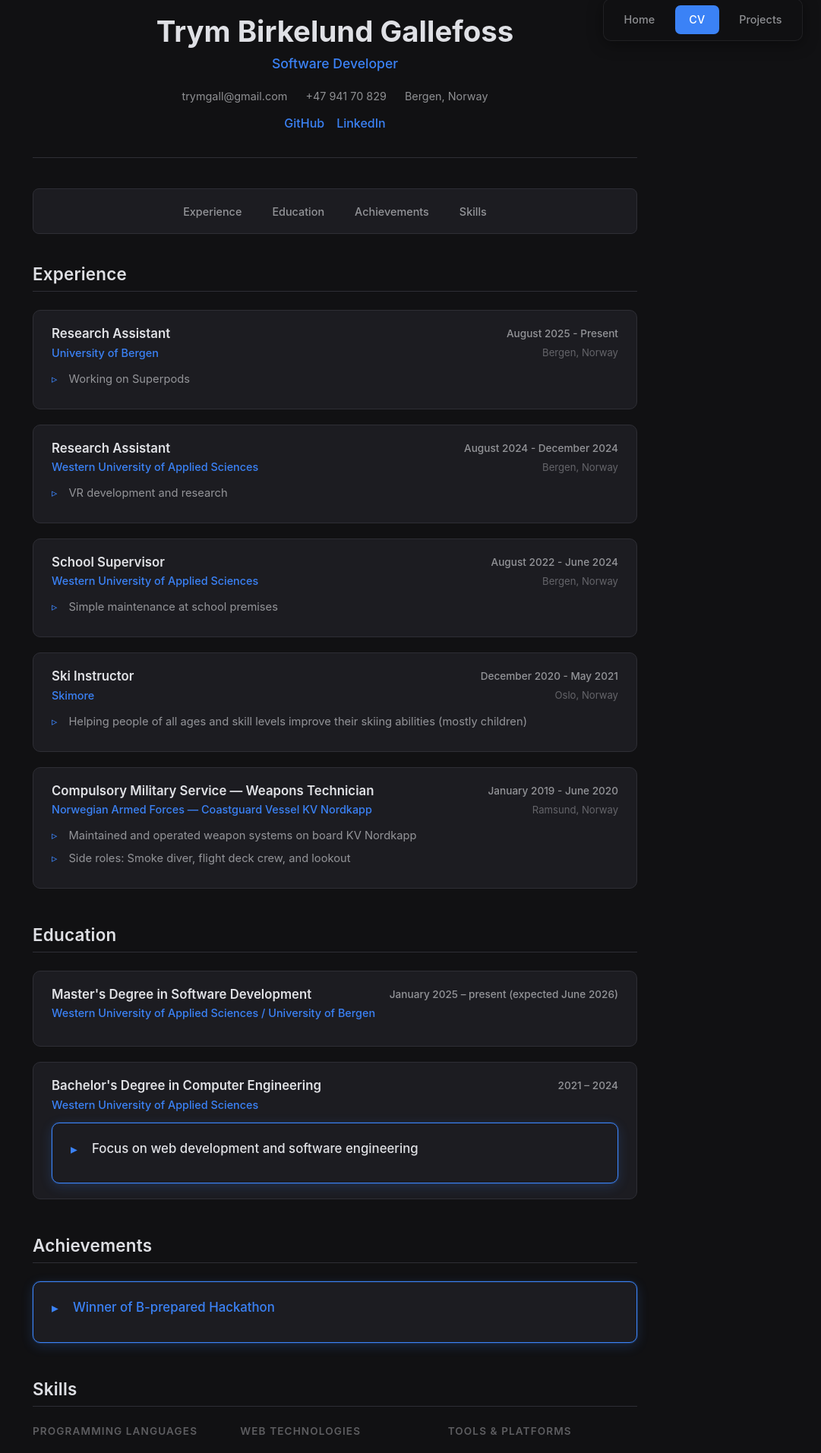
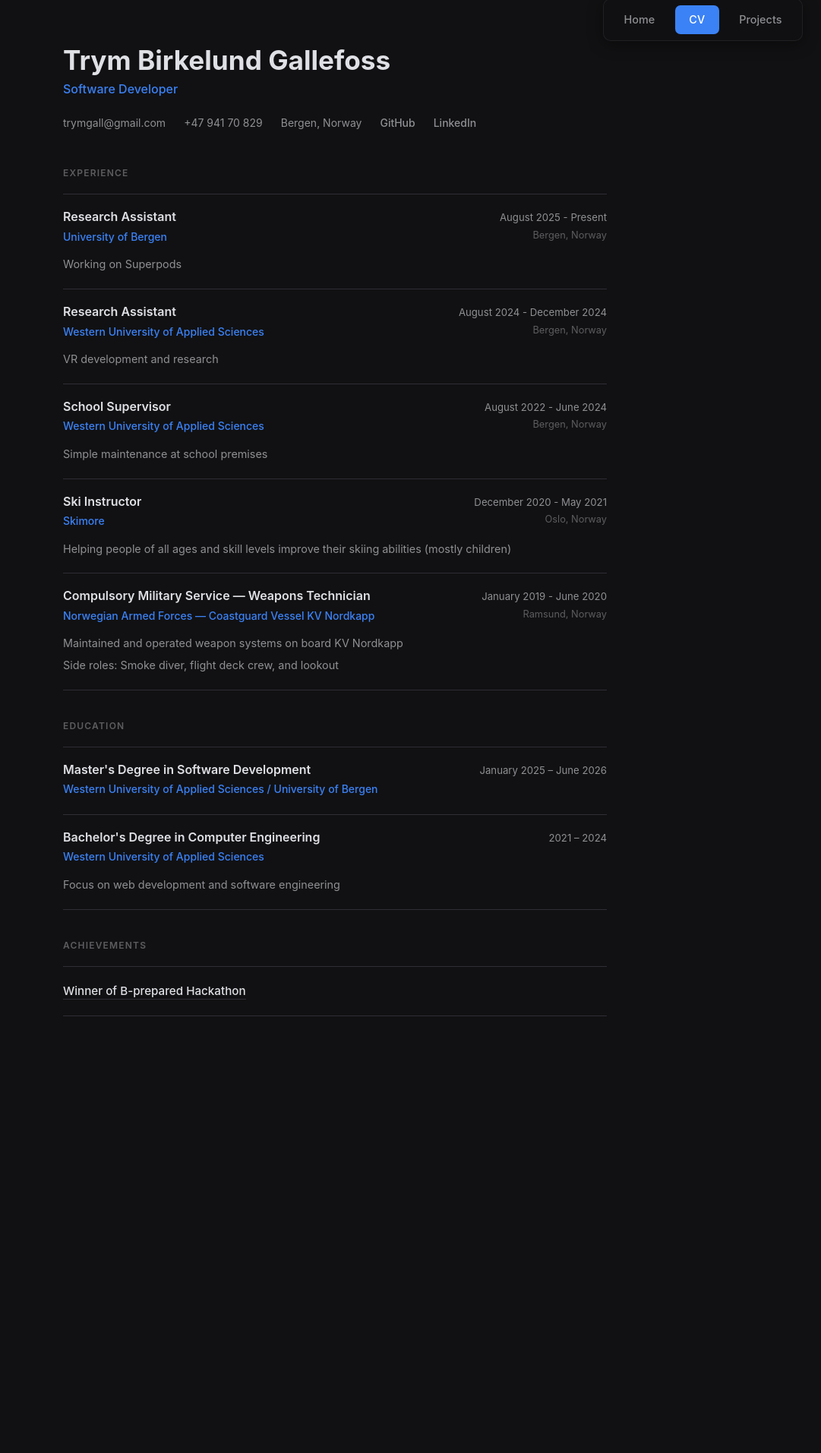
Before and after one commit to TrymBG/TrymBG.github.io, a React (Vite) app: page /cv in a window 1280 px wide. Shown: the part 22-1935 px from the top of the page at 76% size, without its empty margins (199-1280 px from the left). After the commit the page ends 1448 px from the top, so only its background shows below. Built offline with nearby package versions, Linux system fonts and the light colour scheme.

Commit message:
cleaner layout, removed skills

```diff
--- a/src/App.css
+++ b/src/App.css
@@ -130,271 +130,146 @@
 
 /* ===== CV PAGE ===== */
 .cv-container {
-  max-width: 860px;
+  max-width: 780px;
   margin: 0 auto;
-  padding: 2.5rem 2rem;
+  padding: 5rem 2rem 3rem;
   color: var(--text);
   line-height: 1.6;
 }
 
 .cv-header {
-  text-align: center;
-  border-bottom: 1px solid var(--border);
-  padding-bottom: 2rem;
-  margin-bottom: 2.5rem;
+  margin-bottom: 3rem;
 }
 
 .cv-header h1 {
-  font-size: 2.4rem;
-  margin-bottom: 0.4rem;
+  font-size: 2.2rem;
+  margin-bottom: 0.3rem;
   color: var(--text);
 }
 
-.cv-header .title {
-  font-size: 1.1rem;
+.cv-title {
+  font-size: 1rem;
   color: var(--accent);
-  margin: 0 0 1rem 0;
+  margin: 0 0 1.25rem 0;
   font-weight: 500;
 }
 
-.contact-info {
+.cv-contact {
   display: flex;
-  justify-content: center;
-  gap: 1.5rem;
   flex-wrap: wrap;
-  font-size: 0.9rem;
+  gap: 0.5rem 1.5rem;
+  font-size: 0.875rem;
   color: var(--text-secondary);
-  margin-bottom: 0.75rem;
 }
 
-.social-links {
-  display: flex;
-  justify-content: center;
-  gap: 1rem;
-  margin-top: 0.75rem;
-}
-
-.social-links a {
-  color: var(--accent);
-  font-weight: 500;
+.cv-contact a {
+  color: var(--text-secondary);
   transition: color 0.2s;
 }
 
-.social-links a:hover {
-  color: var(--accent-hover);
-}
-
-/* Quick Nav */
-.cv-quick-nav {
-  display: flex;
-  justify-content: center;
-  gap: 1rem;
-  margin-bottom: 2.5rem;
-  padding: 0.75rem 1rem;
-  background-color: var(--surface);
-  border: 1px solid var(--border);
-  border-radius: 8px;
-  flex-wrap: wrap;
-}
-
-.cv-quick-nav a {
-  color: var(--text-secondary);
-  font-weight: 500;
-  font-size: 0.9rem;
-  padding: 0.35rem 0.75rem;
-  border-radius: 6px;
-  transition: all 0.2s ease;
-}
-
-.cv-quick-nav a:hover {
-  color: var(--text);
-  background-color: var(--surface-raised);
+.cv-contact a:hover {
+  color: var(--accent);
 }
 
 /* CV Sections */
 .cv-section {
-  margin-bottom: 3rem;
+  margin-bottom: 2.5rem;
 }
 
 .cv-section h2 {
-  font-size: 1.4rem;
-  color: var(--text);
-  border-bottom: 1px solid var(--border);
-  padding-bottom: 0.5rem;
-  margin-bottom: 1.5rem;
+  font-size: 0.75rem;
+  text-transform: uppercase;
+  letter-spacing: 0.1em;
+  color: var(--text-muted);
   font-weight: 600;
-  letter-spacing: 0.01em;
+  margin-bottom: 1.25rem;
 }
 
-.about p {
-  font-size: 1rem;
-  color: var(--text-secondary);
-  line-height: 1.8;
+/* CV List */
+.cv-list {
+  display: flex;
+  flex-direction: column;
 }
 
-/* Job / Degree cards */
-.job,
-.degree {
-  margin-bottom: 1.25rem;
-  background-color: var(--surface);
-  border: 1px solid var(--border);
-  border-radius: 10px;
-  padding: 1.25rem 1.5rem;
-  transition: border-color 0.2s ease, background-color 0.2s ease;
+.cv-item {
+  padding: 1.25rem 0;
+  border-bottom: 1px solid var(--border);
 }
 
-.job:hover,
-.degree:hover {
-  border-color: #3e3e47;
-  background-color: var(--surface-raised);
+.cv-item:first-child {
+  border-top: 1px solid var(--border);
 }
 
-.job-header,
-.degree-header {
+.cv-item-header {
   display: flex;
   justify-content: space-between;
   align-items: flex-start;
-  margin-bottom: 0.75rem;
-  gap: 1rem;
+  gap: 1.5rem;
 }
 
-.job h3,
-.degree h3 {
-  font-size: 1.05rem;
+.cv-item-header h3 {
+  font-size: 1rem;
+  font-weight: 600;
   color: var(--text);
   margin: 0 0 0.2rem 0;
-  font-weight: 600;
 }
 
-.job .company,
-.degree .school {
+.cv-org {
+  font-size: 0.875rem;
   color: var(--accent);
   font-weight: 500;
-  margin: 0;
-  font-size: 0.9rem;
 }
 
-.job-meta,
-.degree-meta {
+.cv-item-meta {
   text-align: right;
   flex-shrink: 0;
 }
 
-.date {
+.cv-date {
+  font-size: 0.825rem;
   color: var(--text-secondary);
-  font-size: 0.85rem;
-  margin: 0;
-  font-weight: 500;
   display: block;
 }
 
-.location {
+.cv-location {
+  font-size: 0.8rem;
   color: var(--text-muted);
-  font-size: 0.82rem;
-  margin: 0.2rem 0 0 0;
   display: block;
+  margin-top: 0.15rem;
 }
 
-.job-description,
-.achievements {
-  list-style: none;
-  padding: 0;
-  margin: 0;
+.cv-item-body {
+  margin-top: 0.75rem;
 }
 
-.job-description li,
-.achievements li {
-  padding-left: 1.4rem;
-  margin-bottom: 0.4rem;
-  position: relative;
+.cv-item-body p {
+  margin: 0 0 0.3rem 0;
+  font-size: 0.9rem;
   color: var(--text-secondary);
-  font-size: 0.92rem;
+  line-height: 1.65;
 }
 
-.job-description li::before {
-  content: "▹";
-  position: absolute;
-  left: 0;
-  color: var(--accent);
+.cv-item-body p:last-child {
+  margin-bottom: 0;
 }
 
-.achievements li::before {
-  content: "•";
-  position: absolute;
-  left: 0;
-  color: var(--accent);
+/* Achievements */
+.cv-achievement {
+  font-size: 0.95rem;
+  font-weight: 500;
+  color: var(--text);
 }
 
-/* Main Achievements Section */
-.cv-section .achievements {
-  background-color: var(--surface);
-  border: 1px solid var(--accent);
-  border-radius: 10px;
-  padding: 1.25rem 1.5rem;
-  box-shadow: 0 0 0 1px var(--accent-glow), 0 4px 16px var(--accent-glow);
+.cv-achievement a {
+  color: var(--text);
+  border-bottom: 1px solid var(--border);
+  transition: border-color 0.2s, color 0.2s;
+  padding-bottom: 1px;
 }
 
-.cv-section .achievements li {
-  font-size: 1.05rem;
-  padding-left: 1.75rem;
-  margin-bottom: 0.75rem;
-  color: var(--text);
-  font-weight: 500;
-}
-
-.cv-section .achievements li::before {
-  content: "▸";
-  font-size: 1.1rem;
+.cv-achievement a:hover {
   color: var(--accent);
-}
-
-.cv-section .achievements a {
-  color: var(--accent);
-  border-bottom: 1px solid transparent;
-  transition: border-color 0.2s;
-}
-
-.cv-section .achievements a:hover {
   border-bottom-color: var(--accent);
-}
-
-/* Skills */
-.skills-grid {
-  display: grid;
-  grid-template-columns: repeat(auto-fit, minmax(220px, 1fr));
-  gap: 1.5rem;
-}
-
-.skill-category h3 {
-  font-size: 0.85rem;
-  text-transform: uppercase;
-  letter-spacing: 0.08em;
-  color: var(--text-muted);
-  margin: 0 0 0.75rem 0;
-  font-weight: 600;
-}
-
-.skill-category ul {
-  list-style: none;
-  padding: 0;
-  margin: 0;
-}
-
-.skill-category li {
-  padding: 0.35rem 0;
-  color: var(--text-secondary);
-  font-size: 0.92rem;
-  position: relative;
-  padding-left: 1.25rem;
-}
-
-.skill-category li::before {
-  content: "✓";
-  position: absolute;
-  left: 0;
-  color: var(--accent);
-  font-weight: bold;
-  font-size: 0.8rem;
 }
 
 /* ===== PROJECTS PAGE ===== */
--- a/src/components/CV.tsx
+++ b/src/components/CV.tsx
@@ -6,7 +6,6 @@ interface CVData {
   location?: string;
   githubUrl?: string;
   linkedinUrl?: string;
-  about: string;
   experience: Array<{
     title: string;
     company: string;
@@ -20,7 +19,6 @@ interface CVData {
     date: string;
     achievements: string[];
   }>;
-  skills: Record<string, string[]>;
   achievements?: Array<{
     title: string;
     url?: string;
@@ -37,125 +35,91 @@ export default function CV({
   linkedinUrl,
   experience,
   education,
-  skills,
   achievements,
 }: CVData) {
   return (
     <div className="cv-container">
-      {/* Header Section */}
+
       <div className="cv-header">
         <h1>{name}</h1>
-        <p className="title">{title}</p>
-        <div className="contact-info">
+        <p className="cv-title">{title}</p>
+        <div className="cv-contact">
           {email && <span>{email}</span>}
           {phone && <span>{phone}</span>}
           {location && <span>{location}</span>}
-        </div>
-        <div className="social-links">
-          {githubUrl && (
-            <a href={githubUrl} target="_blank" rel="noopener noreferrer">
-              GitHub
-            </a>
-          )}
-          {linkedinUrl && (
-            <a href={linkedinUrl} target="_blank" rel="noopener noreferrer">
-              LinkedIn
-            </a>
-          )}
+          {githubUrl && <a href={githubUrl} target="_blank" rel="noopener noreferrer">GitHub</a>}
+          {linkedinUrl && <a href={linkedinUrl} target="_blank" rel="noopener noreferrer">LinkedIn</a>}
         </div>
       </div>
 
-      {/* Quick Navigation */}
-      <nav className="cv-quick-nav">
-        <a href="#experience">Experience</a>
-        <a href="#education">Education</a>
-        <a href="#achievements">Achievements</a>
-        <a href="#skills">Skills</a>
-      </nav>
-
-      {/* Experience Section */}
-      <div id="experience" className="cv-section">
+      <section className="cv-section">
         <h2>Experience</h2>
-        {experience.map((job, index) => (
-          <div key={index} className="job">
-            <div className="job-header">
+        <div className="cv-list">
+          {experience.map((job, i) => (
+            <div key={i} className="cv-item">
+              <div className="cv-item-header">
                 <div>
-                <h3 className="job-title">{job.title}</h3>
-                <p className="company">{job.company}</p>
+                  <h3>{job.title}</h3>
+                  <span className="cv-org">{job.company}</span>
                 </div>
-              <div className="job-meta">
-                <span className="date">{job.date}</span>
-                <span className="location">{job.location}</span>
+                <div className="cv-item-meta">
+                  <span className="cv-date">{job.date}</span>
+                  <span className="cv-location">{job.location}</span>
                 </div>
               </div>
-            <ul className="job-description">
-              {job.description.map((item, i) => (
-                <li key={i}>{item}</li>
-              ))}
-            </ul>
-          </div>
+              {job.description.length > 0 && (
+                <div className="cv-item-body">
+                  {job.description.map((line, j) => (
+                    <p key={j}>{line}</p>
                   ))}
                 </div>
-
-      {/* Education Section */}
-      <div id="education" className="cv-section">
-        <h2>Education</h2>
-        {education.map((edu, index) => (
-          <div key={index} className="degree">
-            <div className="degree-header">
-              <div>
-                <h3 className="degree-title">{edu.degree}</h3>
-                <p className="school">{edu.school}</p>
-              </div>
-              <span className="date">{edu.date}</span>
-            </div>
-            {edu.achievements.length > 0 && (
-              <ul className="achievements">
-                {edu.achievements.map((achievement, i) => (
-                  <li key={i}>{achievement}</li>
-                ))}
-              </ul>
               )}
             </div>
           ))}
         </div>
+      </section>
 
-      {/*Achievements Section */}
-      {achievements && achievements.length > 0 && (
-        <div id="achievements" className="cv-section">
-          <h2>Achievements</h2>
-          <ul className="achievements">
-            {achievements.map((achievement, index) => (
-              <li key={index}>
-                {achievement.url ? (
-                  <a href={achievement.url} target="_blank" rel="noopener noreferrer">
-                    {achievement.title}
-                  </a>
-                ) : (
-                  achievement.title
-                )}
-              </li>
+      <section className="cv-section">
+        <h2>Education</h2>
+        <div className="cv-list">
+          {education.map((edu, i) => (
+            <div key={i} className="cv-item">
+              <div className="cv-item-header">
+                <div>
+                  <h3>{edu.degree}</h3>
+                  <span className="cv-org">{edu.school}</span>
+                </div>
+                <span className="cv-date">{edu.date}</span>
+              </div>
+              {edu.achievements.length > 0 && (
+                <div className="cv-item-body">
+                  {edu.achievements.map((line, j) => (
+                    <p key={j}>{line}</p>
                   ))}
-          </ul>
                 </div>
               )}
-
-      {/* Skills Section */}
-      <div id="skills" className="cv-section">
-        <h2>Skills</h2>
-        <div className="skills-grid">
-          {Object.entries(skills).map(([category, skillList]) => (
-            <div key={category} className="skill-category">
-              <h3>{category}</h3>
-              <ul>
-                {skillList.map((skill, i) => (
-                  <li key={i}>{skill}</li>
-                ))}
-              </ul>
             </div>
           ))}
         </div>
+      </section>
+
+      {achievements && achievements.length > 0 && (
+        <section className="cv-section">
+          <h2>Achievements</h2>
+          <div className="cv-list">
+            {achievements.map((a, i) => (
+              <div key={i} className="cv-item cv-achievement">
+                {a.url ? (
+                  <a href={a.url} target="_blank" rel="noopener noreferrer">{a.title}</a>
+                ) : (
+                  <span>{a.title}</span>
+                )}
               </div>
+            ))}
+          </div>
+        </section>
+      )}
+
     </div>
   );
 }
--- a/src/data/cv.ts
+++ b/src/data/cv.ts
@@ -6,8 +6,6 @@ export const cvData = {
   location: "Bergen, Norway",
   githubUrl: "https://github.com/TrymBG",
   linkedinUrl: "https://www.linkedin.com/in/trym-birkelund-gallefoss-3b627816a/",
-  about:
-    "Currently studying software development at the University of Bergen and working as a research assistant.",
   experience: [
     {
       title: "Research Assistant",
@@ -54,7 +52,7 @@ export const cvData = {
     {
       degree: "Master's Degree in Software Development",
       school: "Western University of Applied Sciences / University of Bergen",
-      date: "January 2025 – present (expected June 2026)",
+      date: "January 2025 – June 2026",
       achievements: [],
     },
     {
@@ -64,12 +62,6 @@ export const cvData = {
       achievements: ["Focus on web development and software engineering"],
     },
   ],
-  skills: {
-    "Programming Languages": ["JavaScript", "TypeScript", "Python", "Java"],
-    "Web Technologies": ["React", "HTML", "CSS", "Node.js"],
-    "Tools & Platforms": ["Git", "GitHub", "VS Code", "Docker"],
-    "Other": ["Problem Solving", "Team Collaboration", "Agile Development"],
-  },
   achievements: [
     {
       title: "Winner of B-prepared Hackathon",
```
Lines whose indentation alone changed are shown as unchanged.
